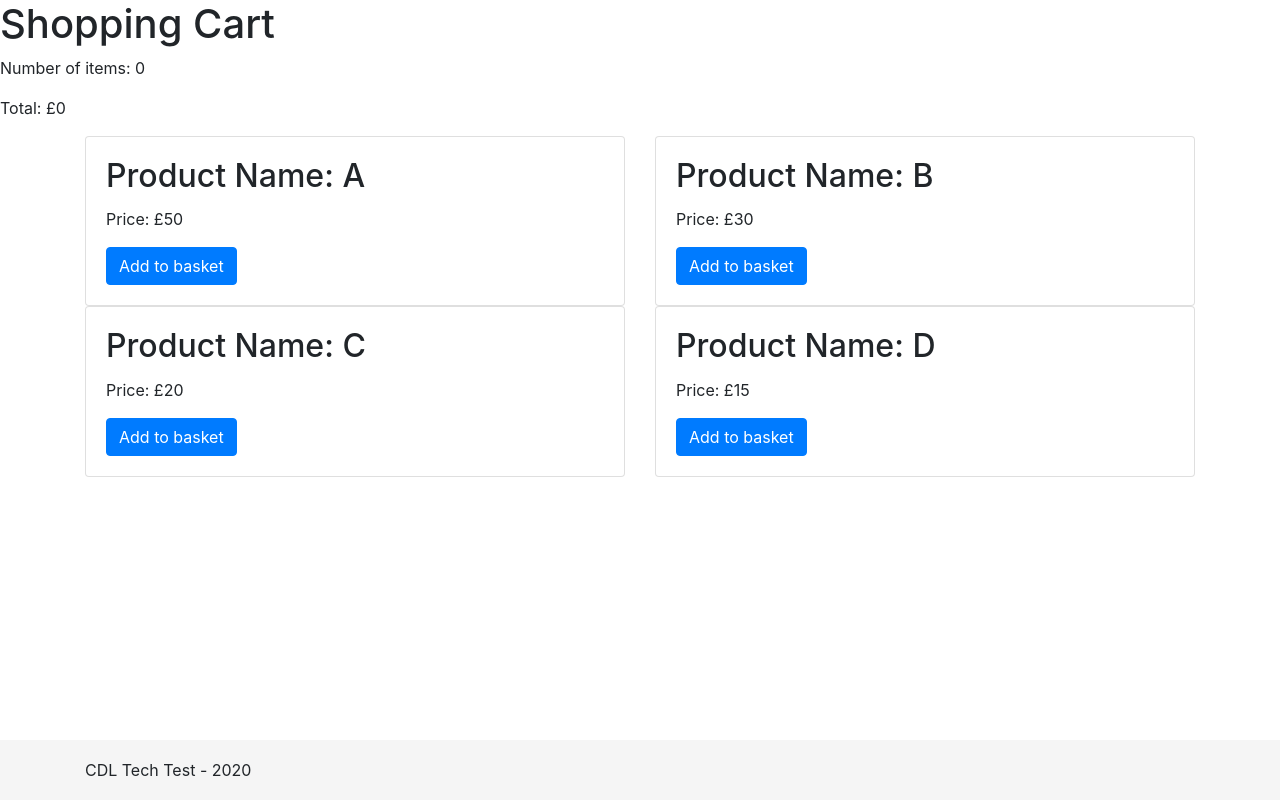
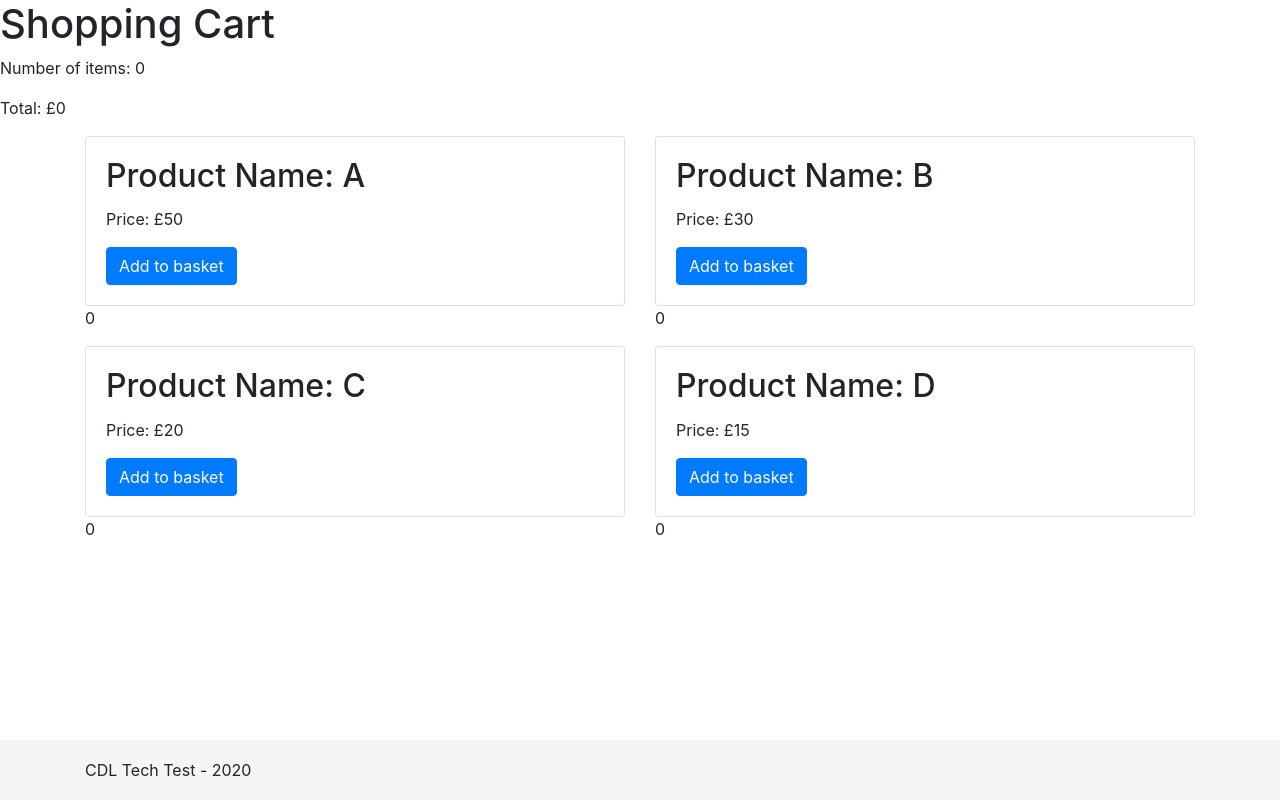
Before and after one commit to Michael-Hutchinson/checkout-system, a React (Create React App) app: page / in a window 1280 px wide. Built offline with nearby package versions, Linux system fonts and the light colour scheme.

Commit message:
add basket quantity for each item

```diff
--- a/src/components/main/products.js
+++ b/src/components/main/products.js
@@ -1,12 +1,14 @@
-import React, { useContext } from 'react';
+import React, { useContext, useState} from 'react';
 import { CartContext } from './basketContext';
 
 function Products(props) {
   const [cart, setCart] = useContext(CartContext);
+  const [basketQuanity, setBasketQuantity] = useState(0);
 
   const addToCart = () => {
     const productData = { name: props.name, price: props.price };
     setCart(currentState => [...currentState, productData]);
+    setBasketQuantity(basketQuanity + 1);
   }
   return (
     <div className="col-md-6">
@@ -17,6 +19,7 @@ function Products(props) {
           <button onClick={addToCart} className="btn btn-primary">Add to basket</button>
         </div>
       </div>
+      <p className={`${props.item.id} hidden`}>{basketQuanity}</p>
     </div>
   );
 }
```
